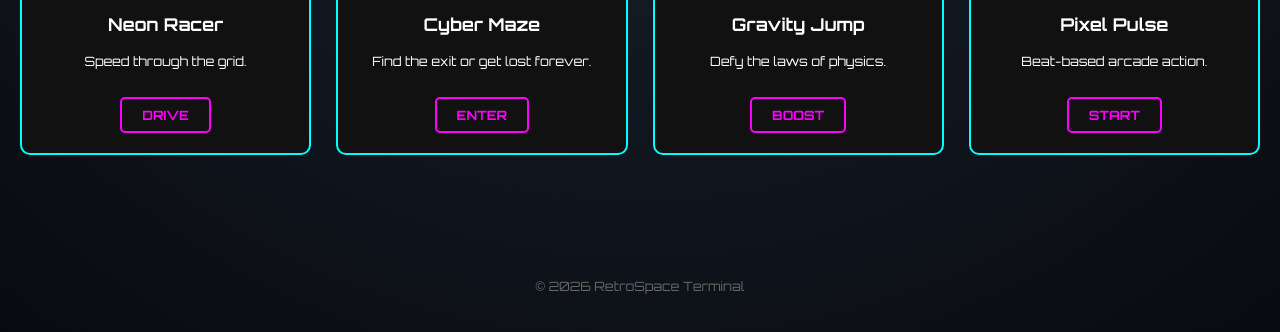
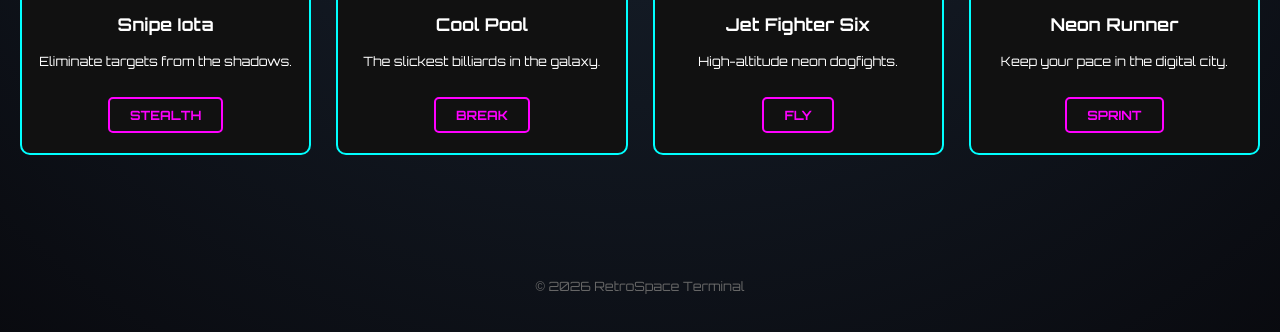
Before and after one commit to infoprodneedham-hash/retro-game-zone, a plain HTML site: page index.html in a window 1280 px wide. Shown: the part 1286-1618 px from the top of the page. Drawn offline with Linux system fonts and the light colour scheme.

Commit message:
Update index.html

```diff
--- a/index.html
+++ b/index.html
@@ -162,7 +162,7 @@
         <a href="#">Contact</a>
     </nav>
 
-   <div class="container" id="games">
+  <div class="container" id="games">
         <div class="game-card">
             <img src="https://images.unsplash.com/photo-1550745165-9bc0b252726f?auto=format&fit=crop&w=400&q=80" alt="Silly Gamer">
             <h3>Silly Gamer</h3>
@@ -220,31 +220,31 @@
         </div>
 
         <div class="game-card">
-            <img src="https://images.unsplash.com/photo-1552820728-8b83bb6b773f?auto=format&fit=crop&w=400&q=80" alt="Neon Racer">
-            <h3>Neon Racer</h3>
-            <p>Speed through the grid.</p>
-            <a href="https://neon-racer.vercel.app/" class="btn" target="_blank">DRIVE</a>
+            <img src="https://images.unsplash.com/photo-1595231712325-9fecd0397554?auto=format&fit=crop&w=400&q=80" alt="Snipe Iota">
+            <h3>Snipe Iota</h3>
+            <p>Eliminate targets from the shadows.</p>
+            <a href="https://snipe-iota.vercel.app/" class="btn" target="_blank">STEALTH</a>
         </div>
 
         <div class="game-card">
-            <img src="https://images.unsplash.com/photo-1558008258-3256797b43f3?auto=format&fit=crop&w=400&q=80" alt="Cyber Maze">
-            <h3>Cyber Maze</h3>
-            <p>Find the exit or get lost forever.</p>
-            <a href="https://cyber-maze.vercel.app/" class="btn" target="_blank">ENTER</a>
+            <img src="https://images.unsplash.com/photo-1544197150-b99a580bb7a8?auto=format&fit=crop&w=400&q=80" alt="Cool Pool">
+            <h3>Cool Pool</h3>
+            <p>The slickest billiards in the galaxy.</p>
+            <a href="https://cool-pool.vercel.app/" class="btn" target="_blank">BREAK</a>
         </div>
 
         <div class="game-card">
-            <img src="https://images.unsplash.com/photo-1509198397868-475647b2a1e5?auto=format&fit=crop&w=400&q=80" alt="Gravity Jump">
-            <h3>Gravity Jump</h3>
-            <p>Defy the laws of physics.</p>
-            <a href="https://gravity-jump.vercel.app/" class="btn" target="_blank">BOOST</a>
+            <img src="https://images.unsplash.com/photo-1517976487492-5750f3195933?auto=format&fit=crop&w=400&q=80" alt="Jet Fighter Six">
+            <h3>Jet Fighter Six</h3>
+            <p>High-altitude neon dogfights.</p>
+            <a href="https://jet-fighter-six.vercel.app/" class="btn" target="_blank">FLY</a>
         </div>
 
         <div class="game-card">
-            <img src="https://images.unsplash.com/photo-1527690146636-89439eeff33a?auto=format&fit=crop&w=400&q=80" alt="Pixel Pulse">
-            <h3>Pixel Pulse</h3>
-            <p>Beat-based arcade action.</p>
-            <a href="https://pixel-pulse.vercel.app/" class="btn" target="_blank">START</a>
+            <img src="https://images.unsplash.com/photo-1461896836934-ffe607ba8211?auto=format&fit=crop&w=400&q=80" alt="Neon Runner">
+            <h3>Neon Runner</h3>
+            <p>Keep your pace in the digital city.</p>
+            <a href="https://runner-y21s.vercel.app/" class="btn" target="_blank">SPRINT</a>
         </div>
     </div>
 
```
